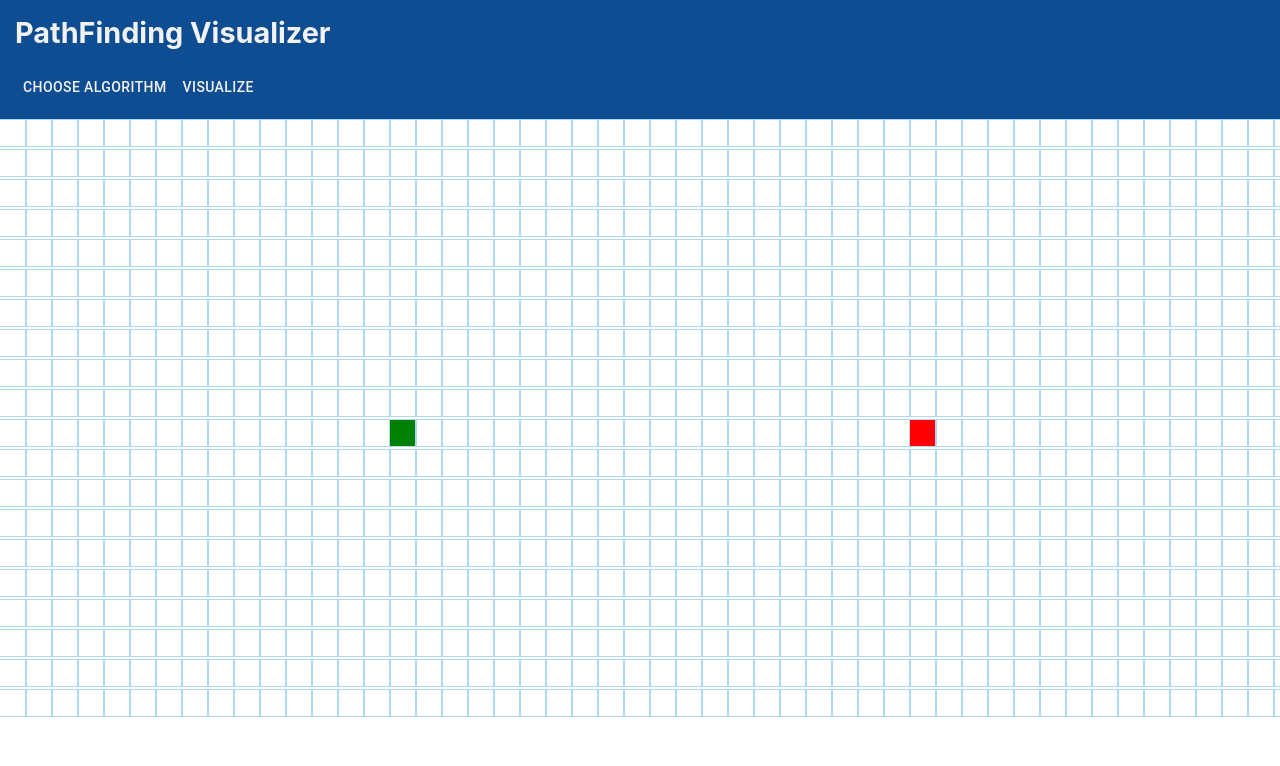
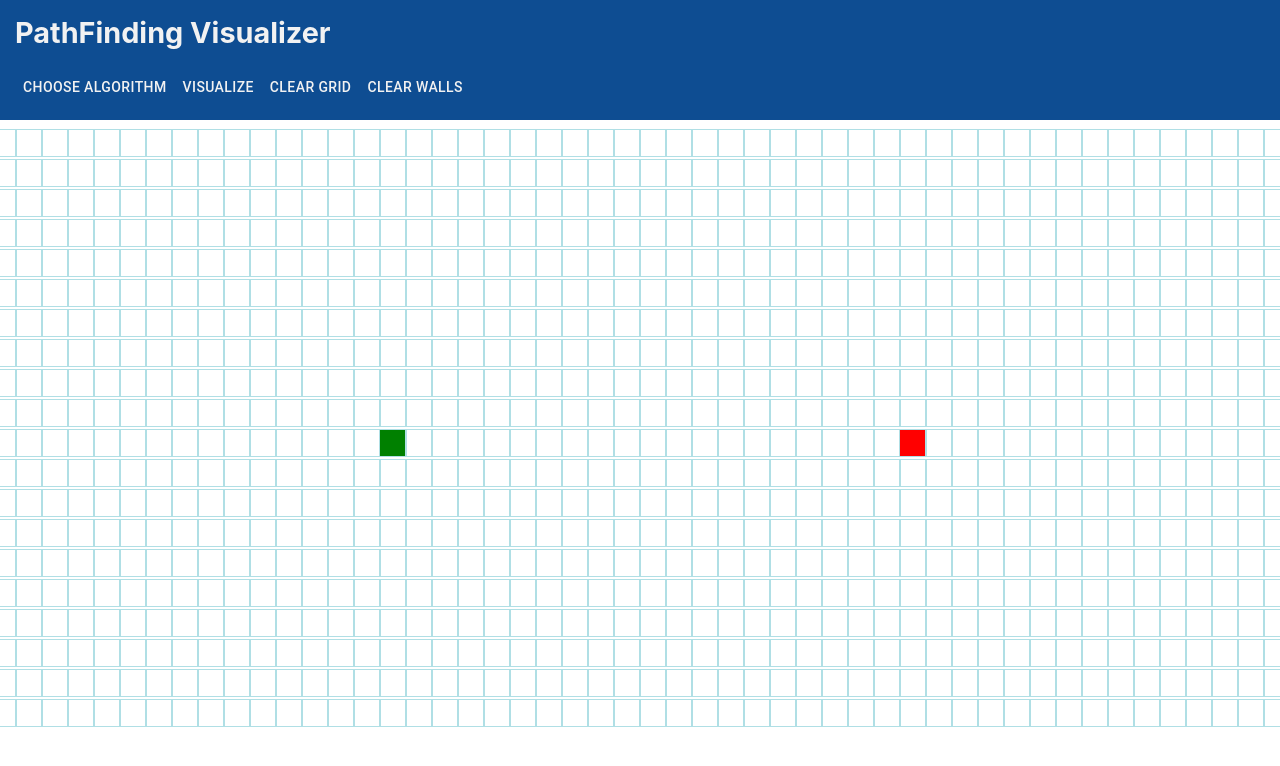
Before and after one commit to shucoll/pathfinding-visualizer, a React (Create React App) app: page / in a window 1280 px wide. Shown: the top 766 px of the page. Built offline with nearby package versions, Linux system fonts and the light colour scheme.

Commit message:
grid clear, aimations

```diff
--- a/src/App.css
+++ b/src/App.css
@@ -1,3 +1,4 @@
 .App {
-  text-align: center;
+  display:flex;
+  flex-direction:column;
 }
--- a/src/App.js
+++ b/src/App.js
@@ -1,6 +1,5 @@
 import './App.css';
 
-import Header from './components/Header/Header';
 import PathfindingVisualizer from './components/PathfindingVisualizer/PathfindingVisualizer';
 
 function App() {
--- a/src/components/Header/Header.js
+++ b/src/components/Header/Header.js
@@ -23,9 +23,17 @@ const Header = (props) => {
   };
 
   const handleVisualize = () => {
-    console.log(props);
+    // console.log(props);
     props.visualize(algo);
   };
+
+  const handleClearGrid = () => {
+    props.clearGrid();
+  }
+
+  const handleClearWalls = () => {
+    props.clearWalls();
+  }
 
   return (
     <header className={styles.header}>
@@ -63,6 +71,14 @@ const Header = (props) => {
         <Button color='inherit' onClick={handleVisualize}>
           Visualize {algo}
         </Button>
+
+        <Button color='inherit' onClick={handleClearGrid}>
+          Clear Grid
+        </Button>
+
+        <Button color='inherit' onClick={handleClearWalls}>
+          Clear Walls
+        </Button>
       </div>
     </header>
   );
--- a/src/components/Header/Header.module.scss
+++ b/src/components/Header/Header.module.scss
@@ -7,6 +7,7 @@
   align-items: flex-start;
   justify-content: space-between;
   color:#f2f2f2;
+  margin-bottom: 10px;
 }
 
 .name {
--- a/src/components/PathfindingVisualizer/Node/Node.scss
+++ b/src/components/PathfindingVisualizer/Node/Node.scss
@@ -1,8 +1,9 @@
 .node {
   width: 26px;
   height: 26px;
-  outline: 1px solid rgb(175, 216, 248);
+  outline: 1px solid #b0dfe5;
   display: inline-block;
+  //margin: 0;
 }
 
 .node-finish {
@@ -27,27 +28,36 @@
 @keyframes visitedAnimation {
   0% {
     transform: scale(0.3);
-    background-color: rgba(0, 0, 66, 0.75);
+    background-image: linear-gradient(
+      to right top,
+      #051937,
+      #004d7a,
+      #008793,
+      #00bf72,
+      #a8eb12
+    );
     border-radius: 100%;
   }
 
   50% {
-    background-color: rgba(17, 104, 217, 0.75);
+    background-color: #845ec2;
+    // background-image: null;
   }
 
   75% {
     transform: scale(1.2);
-    background-color: rgba(0, 217, 159, 0.75);
+    background-color: #4ffbdf;
+    // background-image: node;
   }
 
   100% {
     transform: scale(1);
-    background-color: rgba(0, 190, 218, 0.75);
+    background-color: #00B287;
   }
 }
 
 .node-wall {
-  background-color: rgb(12, 53, 71);
+  background-color: #2F4858;
 }
 
 .node-shortest-path {
@@ -64,16 +74,16 @@
 @keyframes shortestPath {
   0% {
     transform: scale(0.6);
-    background-color: rgb(255, 254, 106);
+    background-color: #FF846F;
   }
 
   50% {
     transform: scale(1.2);
-    background-color: rgb(255, 254, 106);
+    background-color: #FF846F;
   }
 
   100% {
     transform: scale(1);
-    background-color: rgb(255, 254, 106);
+    background-color: #FF846F;
   }
 }
--- a/src/components/PathfindingVisualizer/PathfindingVisualizer.js
+++ b/src/components/PathfindingVisualizer/PathfindingVisualizer.js
@@ -49,6 +49,7 @@ const PathfindingVisualizer = (props) => {
   const [mouseIsPressed, changeMousePressed] = useState(false);
   const [startPressed, changeStartPressed] = useState(false);
   const [finishPressed, changeFinishPressed] = useState(false);
+  const [isRunning, toggleIsRunning] = useState(false);
 
   const getNewGridWithWallToggled = (row, col) => {
     const newGrid = grid.slice();
@@ -142,17 +143,27 @@ const PathfindingVisualizer = (props) => {
     return nodesInShortestPathOrder;
   };
 
-  const animateShortestPath = (nodesInShortestPathOrder) => {
+  const animateShortestPath = async (nodesInShortestPathOrder) => {
     for (let i = 0; i < nodesInShortestPathOrder.length; i++) {
+
       setTimeout(() => {
         const node = nodesInShortestPathOrder[i];
         document.getElementById(`node-${node.row}-${node.col}`).className =
           'node node-shortest-path';
       }, 50 * i);
+
+      // console.log(nodesInShortestPathOrder[i]);
+      if (nodesInShortestPathOrder[i].isFinish) {
+        setTimeout(() => {
+          toggleIsRunning(false);
+        }, i * 60);
+      }
+
     }
   };
 
-  const animateAlgorithm = (visitedNodesInOrder, nodesInShortestPathOrder) => {
+  const animateAlgorithm = async(visitedNodesInOrder, nodesInShortestPathOrder) => {
+
     for (let i = 0; i <= visitedNodesInOrder.length; i++) {
       if (i === visitedNodesInOrder.length) {
         setTimeout(() => {
@@ -169,6 +180,8 @@ const PathfindingVisualizer = (props) => {
   };
 
   const visualizeAlgorithm = (algorithm) => {
+    if (!isRunning) {
+      toggleIsRunning(true);
       const startNode = grid[START_ROW][START_COL];
       const finishNode = grid[END_ROW][END_COL];
 
@@ -184,6 +197,57 @@ const PathfindingVisualizer = (props) => {
       visitedNodesInOrder = dijkstra(grid, startNode, finishNode);
       const nodesInShortestPathOrder = getNodesInShortestPathOrder(finishNode);
       animateAlgorithm(visitedNodesInOrder, nodesInShortestPathOrder);
+    }
+  };
+
+  const clearGrid = () => {
+    if (!isRunning) {
+      const newGrid = grid.slice();
+      for (const row of newGrid) {
+        for (const node of row) {
+          node.distance = Infinity;
+          node.isVisited = false;
+          node.isWall = false;
+          node.previousNode = null;
+          node.isStart = false;
+          node.isFinish = false;
+
+          document.getElementById(`node-${node.row}-${node.col}`).className =
+            'node';
+
+          START_ROW = 10;
+          START_COL = 15;
+          END_ROW = 10;
+          END_COL = 35;
+
+          if (node.row === START_ROW && node.col === START_COL) {
+            node.isStart = true;
+            document.getElementById(`node-${node.row}-${node.col}`).className =
+              'node node-start';
+          }
+          if (node.row === END_ROW && node.col === END_COL) {
+            node.isFinish = true;
+            document.getElementById(`node-${node.row}-${node.col}`).className =
+              'node node-finish';
+          }
+        }
+      }
+    }
+  };
+
+  const clearWalls = () => {
+    if (!isRunning) {
+      const newGrid = grid.slice();
+      for (const row of newGrid) {
+        for (const node of row) {
+          if (node.isWall) {
+            node.isWall = false;
+            document.getElementById(`node-${node.row}-${node.col}`).className =
+              'node';
+          }
+        }
+      }
+    }
   };
 
   const gridElement = (
@@ -201,7 +265,7 @@ const PathfindingVisualizer = (props) => {
                   isFinish={isFinish}
                   isStart={isStart}
                   isWall={isWall}
-                  mouseIsPressed={mouseIsPressed}
+                  // mouseIsPressed={mouseIsPressed}
                   onMouseDown={(row, col) => handleMouseDown(row, col)}
                   onMouseEnter={(row, col) => handleMouseEnter(row, col)}
                   onMouseLeave={() => handleMouseLeave(row, col)}
@@ -217,7 +281,11 @@ const PathfindingVisualizer = (props) => {
 
   return (
     <>
-      <Header visualize={(algo) => visualizeAlgorithm(algo) } />
+      <Header
+        visualize={(algo) => visualizeAlgorithm(algo)}
+        clearGrid={clearGrid}
+        clearWalls={clearWalls}
+      />
       <main className={'gridContainer'}>{gridElement}</main>
     </>
   );
--- a/src/components/PathfindingVisualizer/PathfindingVisualizer.scss
+++ b/src/components/PathfindingVisualizer/PathfindingVisualizer.scss
@@ -1,5 +1,6 @@
 .gridContainer {
-  margin: 0 auto;
+  align-self: center;
+
 }
 
 .grid {
```
Also changed, not shown: 1 other file (tests, documents, lock files or other folders). Lines whose indentation alone changed are shown as unchanged.
